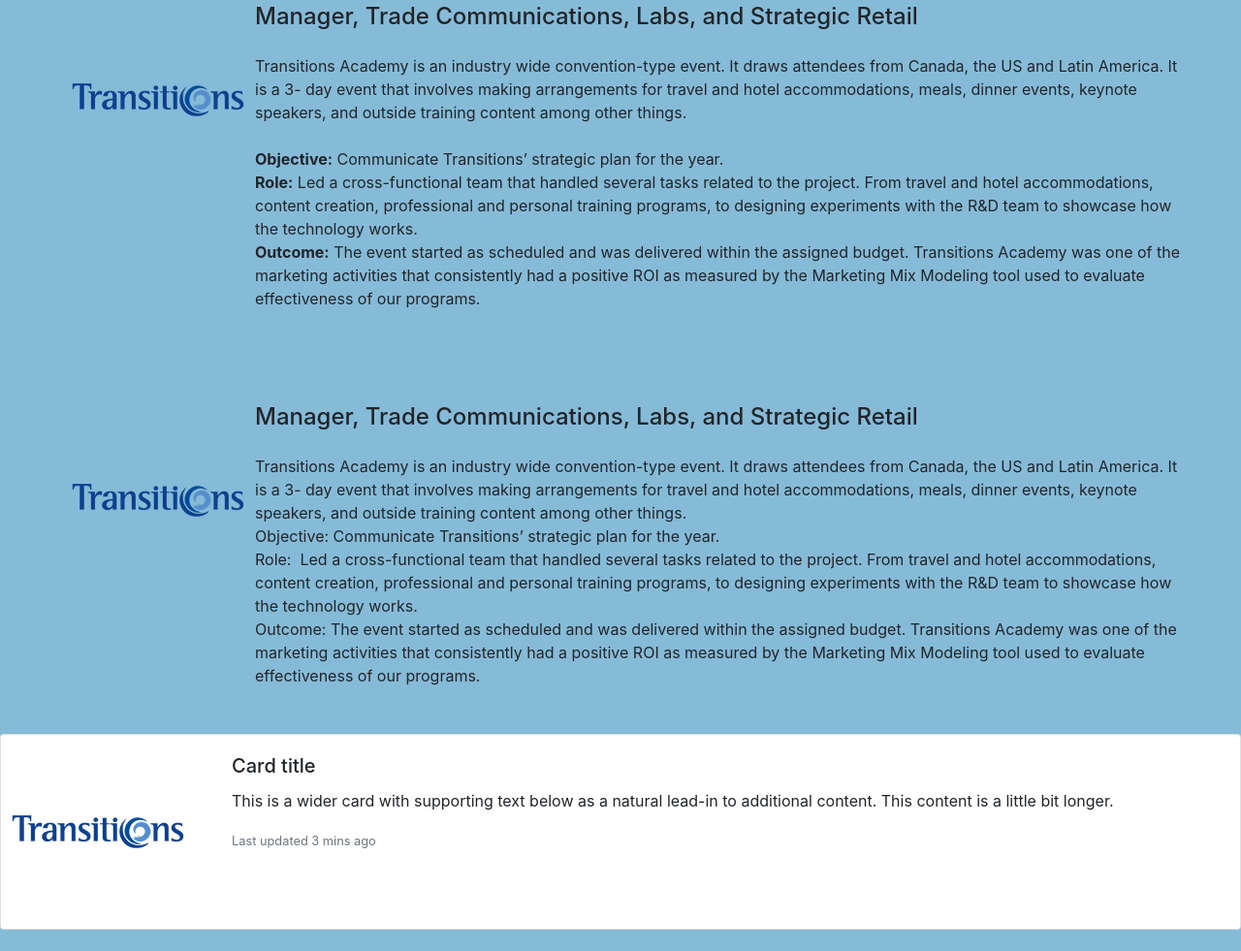
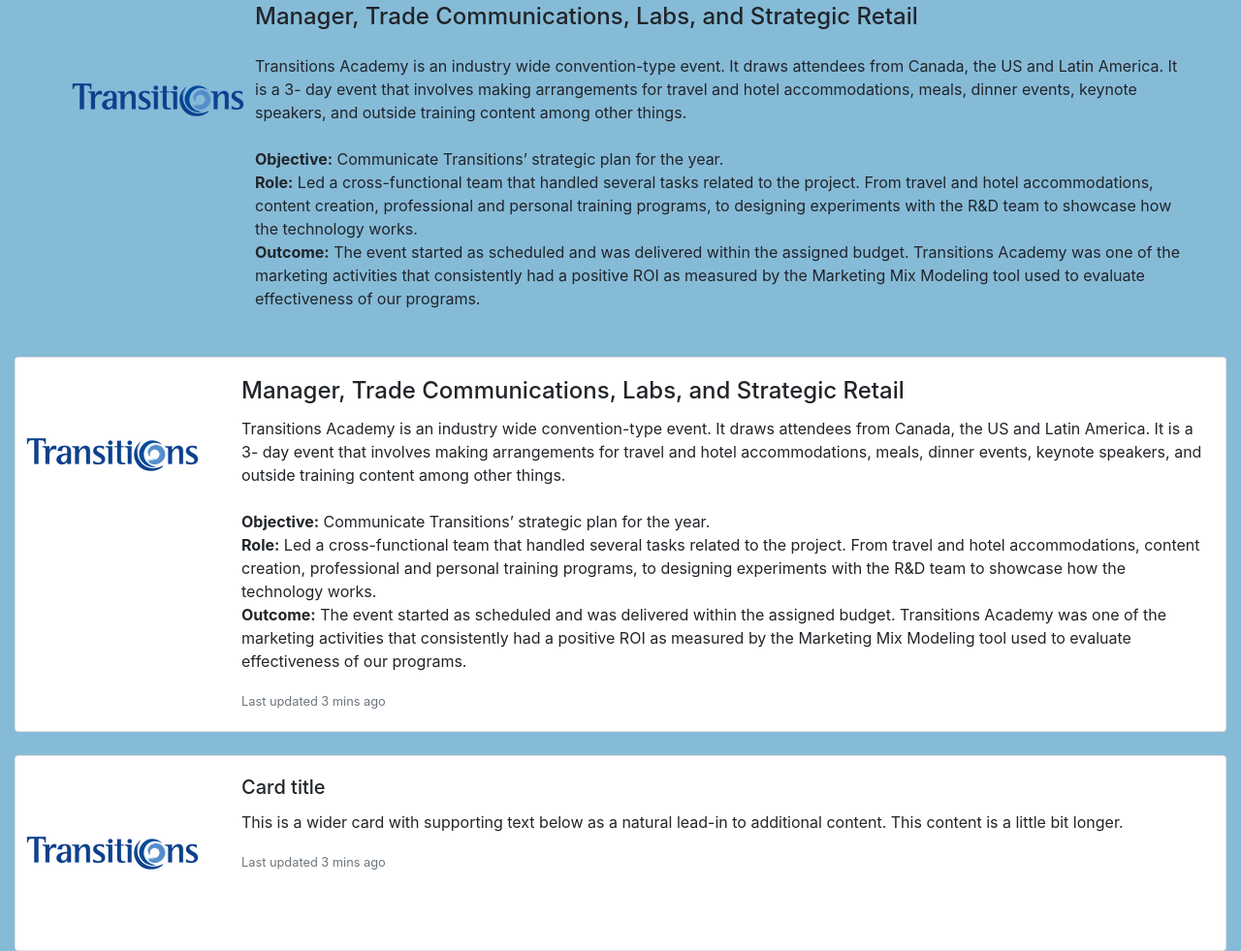
Before and after one commit to solismc/jsportfolio, a website: page public/brand.html in a window 1280 px wide. Shown: the part 433-1414 px from the top of the page at 97% size. Before the commit the page ends 1392 px from the top, so only its background shows below. Drawn offline with nearby package versions, Linux system fonts and the light colour scheme.

Commit message:
Added a card to brand page

```diff
--- a/public/brand.html
+++ b/public/brand.html
@@ -12,7 +12,8 @@
     <script src="https://maxcdn.bootstrapcdn.com/bootstrap/4.5.2/js/bootstrap.min.js"></script>
   </head>
 <body>
-  <div className="App">
+  <section class="body-center">
+  <section className="App">
     <section class="navbar navbar-expand-sm bg-light">
       <ul class="navbar-nav" >
         <li class=nav-item>
@@ -31,47 +32,52 @@
         <h1>Marketing and Branding</h1>
         <h5>Project Manager with 6+ years of experience. Exceptional background managing complex projects that span from website development and implementation to product launches and trade show participation. Leader with experience managing international teams. Expert developing effective integrated marketing communication strategies for brand positioning and product launches. Excellent ability to incorporate both traditional media (TV, Radio, Print) with digital media (Social media, email, blog, web) to raise brand awareness and market penetration. Multimillion-dollar P&L administration with exceptional background in distributor network management and sales. Fluent in Spanish, conversational Portuguese.</h5>
       </span>
-    <div class="media p-5">
+    <section class="media p-5">
       <img src="images/transitions-lenses-vector-logo.png" alt="branding image" height="200" width="auto">
-      <div class="media-body">
+      <section class="media-body">
         <h4 class="mb-4">Manager, Trade Communications, Labs, and Strategic Retail</h4>
         Transitions Academy is an industry wide convention-type event. It draws attendees from Canada, the US and Latin America. It is a 3- day event that involves making arrangements for travel and hotel accommodations, meals, dinner events, keynote speakers, and outside training content among other things.<br>
             <br><strong>Objective:</strong> Communicate Transitions’ strategic plan for the year.
             <br><strong>Role:</strong> Led a cross-functional team that handled several tasks related to the project. From travel and hotel accommodations, content creation, professional and personal training programs, to designing experiments with the R&D team to showcase how the technology works.
             <br><strong>Outcome:</strong> The event started as scheduled and was delivered within the assigned budget.
             Transitions Academy was one of the marketing activities that consistently had a positive ROI as measured by the Marketing Mix Modeling tool used to evaluate effectiveness of our programs.
-      </div>
-    </div>
-    <div class="media p-5">
-      <img src="images/transitions-lenses-vector-logo.png" alt="branding image" height="200" width="auto">
-      <div class="media-body">
-        <h4 class="mb-4">Manager, Trade Communications, Labs, and Strategic Retail</h4>
-        Transitions Academy is an industry wide convention-type event. It draws attendees from Canada, the US and Latin America. It is a 3- day event that involves making arrangements for travel and hotel accommodations, meals, dinner events, keynote speakers, and outside training content among other things. <br>Objective:
-            Communicate Transitions’ strategic plan for the year.
-            <br>Role:&nbsp; Led a cross-functional team that handled several tasks related to the project. From travel and hotel accommodations, content creation, professional and personal training programs, to designing experiments with the R&D team to showcase how the technology works.
-            <br>Outcome:&nbsp;The event started as scheduled and was delivered within the assigned budget.
-            Transitions Academy was one of the marketing activities that consistently had a positive ROI as measured by the Marketing Mix Modeling tool used to evaluate effectiveness of our programs.
-      </div>
-    </div>
-  </div>
+      </section>
+    </section>
+    <section class="card mb-4">
+      <section class="row g-0">
+        <section class="col-md-2">
+          <img src="images/transitions-lenses-vector-logo.png" alt="Transitions Logo">
         </section>
-      </section>
-      </section>
-      <div class="card mb-2" style="max-width: 1348px;">
-        <div class="row g-0">
-          <div class="col-md-2">
+        <section class="col-md-10">
+          <section class="card-body">
+            <h4 class="card-title">Manager, Trade Communications, Labs, and Strategic Retail</h5>
+            <p class="card-text">Transitions Academy is an industry wide convention-type event. It draws attendees from Canada, the US and Latin America. It is a 3- day event that involves making arrangements for travel and hotel accommodations, meals, dinner events, keynote speakers, and outside training content among other things.<br>
+              <br><strong>Objective:</strong> Communicate Transitions’ strategic plan for the year.
+              <br><strong>Role:</strong> Led a cross-functional team that handled several tasks related to the project. From travel and hotel accommodations, content creation, professional and personal training programs, to designing experiments with the R&D team to showcase how the technology works.
+              <br><strong>Outcome:</strong> The event started as scheduled and was delivered within the assigned budget.
+              Transitions Academy was one of the marketing activities that consistently had a positive ROI as measured by the Marketing Mix Modeling tool used to evaluate effectiveness of our programs.</p>
+            <p class="card-text"><small class="text-muted">Last updated 3 mins ago</small></p>
+          </section>
+    </section>
+  </section>
+        </section>
+      <section>
+      <section class="card mb-2">
+        <section class="row g-0">
+          <section class="col-md-2">
             <img src="images/transitions-lenses-vector-logo.png" alt="Transitions Logo">
-          </div>
-          <div class="col-md-10">
-            <div class="card-body">
+          </section>
+          <section class="col-md-10">
+            <section class="card-body">
               <h5 class="card-title">Card title</h5>
               <p class="card-text">This is a wider card with supporting text below as a natural lead-in to additional content. This content is a little bit longer.</p>
               <p class="card-text"><small class="text-muted">Last updated 3 mins ago</small></p>
-            </div>
-          </div>
-        </div>
-      </div>
-
+            </section>
+          </section>
+        </section>
+      </section>
+    </section>
+    </section>
 </body>
 
 
--- a/public/screen.css
+++ b/public/screen.css
@@ -10,6 +10,9 @@
   margin: 0;
   background-color: #86BBD8;
   min-height: 100%;
+}
+.container-fluid {
+  background-color: #86BBD8;
 }
 
 .App {
```
